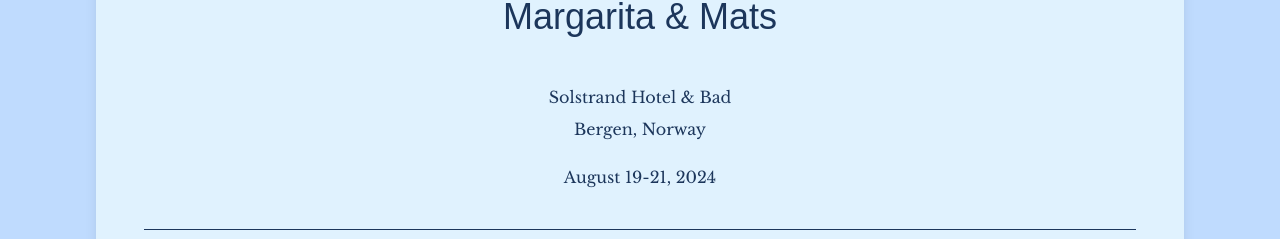
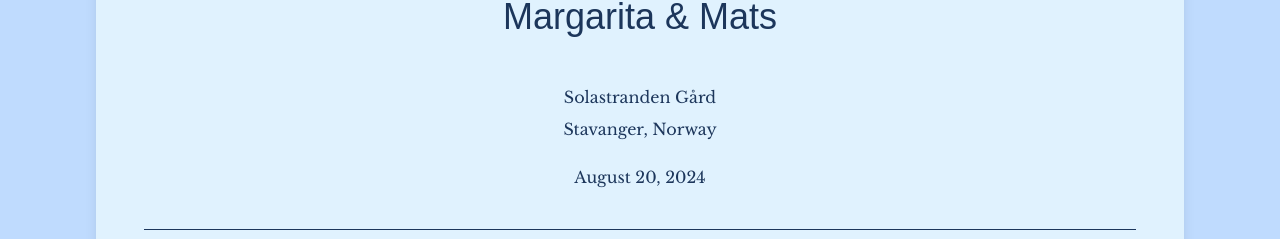
Before and after one commit to margaritawang/kiwi-peach-wedding, a Next.js app: page /rsvp in a window 1280 px wide. Shown: the part 203-442 px from the top of the page. Built offline with nearby package versions, Linux system fonts and the light colour scheme; a web font is replaced by a local one.

Commit message:
Update page.tsx

```diff
--- a/app/rsvp/page.tsx
+++ b/app/rsvp/page.tsx
@@ -7,9 +7,9 @@ export default function Rsvp() {
       <div className="divide-y divide-current bg-sky-100 p-12 rounded-xl shadow-lg">
         <div className="flex flex-col justify-center items-center mb-10">
           <Subheading>Margarita & Mats</Subheading>
-          <p className="mt-12 mb-2">Solstrand Hotel & Bad</p>
-          <p className="mb-6">Bergen, Norway</p>
-          <p>August 19-21, 2024</p>
+          <p className="mt-12 mb-2">Solastranden Gård</p>
+          <p className="mb-6">Stavanger, Norway</p>
+          <p>August 20, 2024</p>
         </div>
         <div className="flex flex-col justify-center items-center pt-10">
           <Button>
@@ -23,7 +23,7 @@ export default function Rsvp() {
           </Button>
           <p className="mt-10">
             RSVP to our celebration by March 30, 2024, through this magic
-            button. We're eager to know if you can join us for this joyous
+            button. We&apos;re eager to know if you can join us for this joyous
             occasion. Looking forward to celebrating with you!
           </p>
         </div>
```
